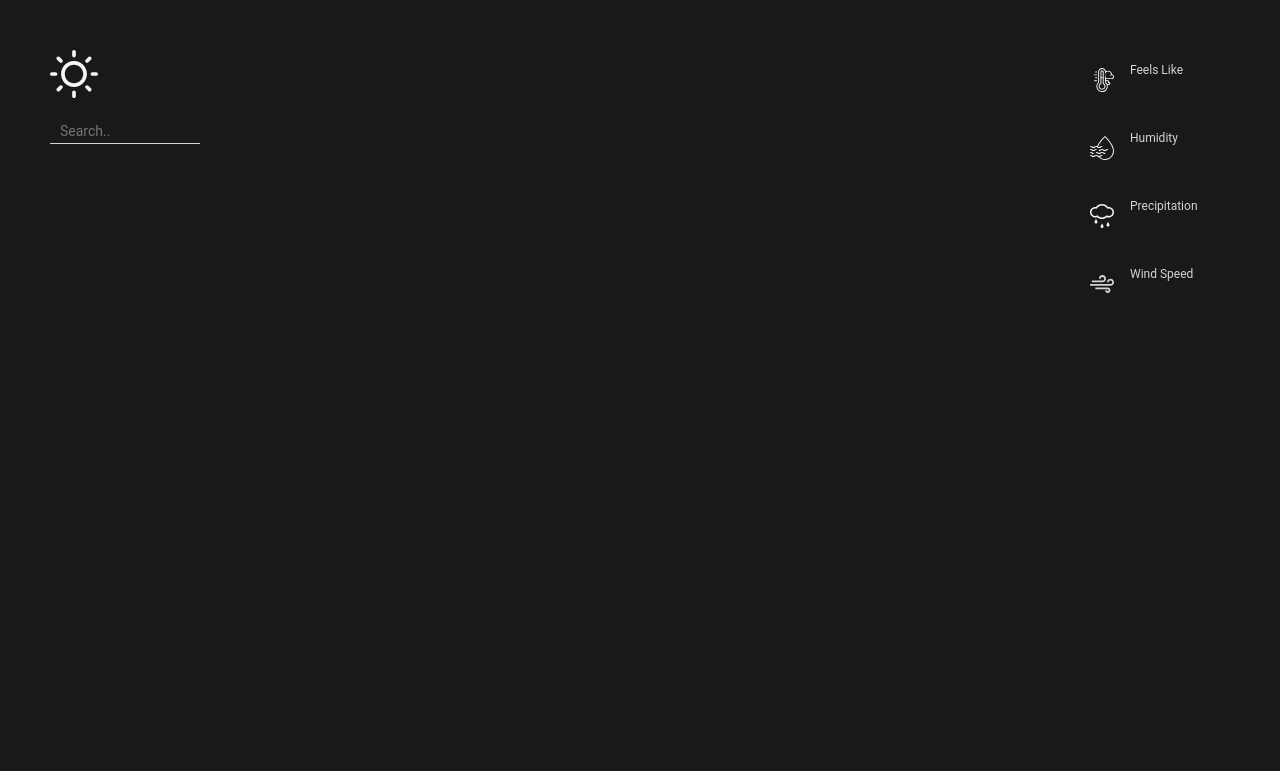
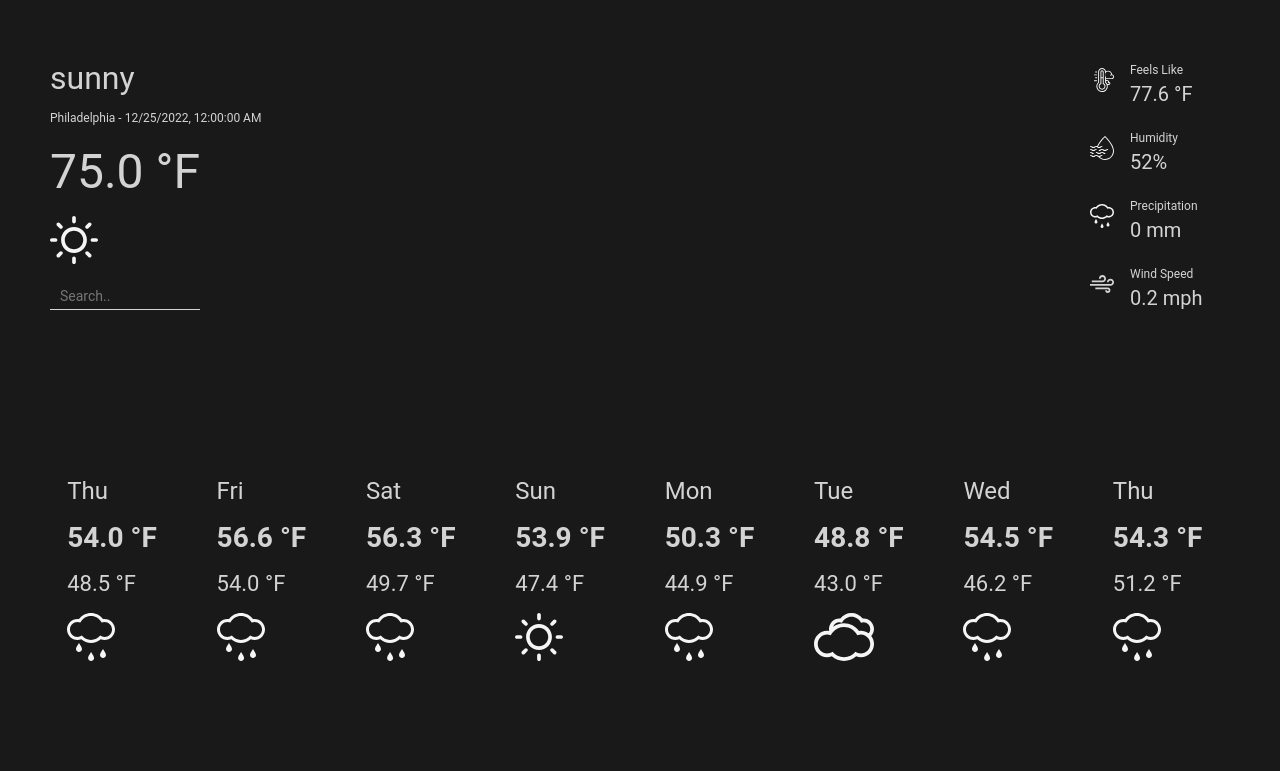
Before and after one commit to jackwatters45/weather-app, a website built with webpack: page src/templates/index.html in a window 1280 px wide. Shown: the top 771 px of the page. Built offline with nearby package versions, Linux system fonts and the light colour scheme; no server answers; files whose address does not match are found by name.

Commit message:
added some filler data to act as a loading screen before fetch is complete

```diff
--- a/src/templates/index.html
+++ b/src/templates/index.html
@@ -13,9 +13,9 @@
   <div class="container">
     <div class="main-content">
       <div class="top-left">
-        <div class="weather-description"></div>
-        <div class="location"></div>
-        <div class="weather-temp"></div>
+        <div class="weather-description">sunny</div>
+        <div class="location">Philadelphia - 12/25/2022, 12:00:00 AM</div>
+        <div class="weather-temp">75.0 °F</div>
         <img class="current-weather-img" src="../assets/img/sunny.svg" alt="">
         <form class="location-form" action="">
           <input class="location-text" type="text" placeholder="Search.." required>
@@ -26,28 +26,68 @@
         <div class="other-cards">
           <img class="feels-like-img" src="../assets/img/feels-like.svg" alt="">
           <div class="card-text">Feels Like</div>
-          <div class="card-result feels-like"></div>
+          <div class="card-result feels-like">77.6 °F</div>
         </div>
         <div class="other-cards">
           <img src="../assets/img/humidty.svg" alt="">
           <div class="card-text">Humidity</div>
-          <div class="card-result humidity"></div>
+          <div class="card-result humidity">52%</div>
         </div>
         <div class="other-cards">
           <img src="../assets/img/chance-rain.svg" alt="">
           <div class="card-text">Precipitation</div>
-          <div class="card-result precipitation"></div>
+          <div class="card-result precipitation">0 mm</div>
         </div>
         <div class="other-cards">
           <img class="wind-img" src="../assets/img/wind.svg" alt="">
           <div class="card-text">
             Wind Speed</div>
-          <div class="card-result wind"></div>
+          <div class="card-result wind">0.2 mph</div>
         </div>
       </div>
       <div class="bottom">
         <div></div>
         <div class="bottom-content">
+          <div class="temp-card">
+            <div class="day">Thu</div>
+            <div class="high">54.0 °F</div>
+            <div class="low">48.5 °F</div><img src="http://localhost:8080/7927c0057a99de258c9f.svg">
+          </div>
+          <div class="temp-card">
+            <div class="day">Fri</div>
+            <div class="high">56.6 °F</div>
+            <div class="low">54.0 °F</div><img src="http://localhost:8080/7927c0057a99de258c9f.svg">
+          </div>
+          <div class="temp-card">
+            <div class="day">Sat</div>
+            <div class="high">56.3 °F</div>
+            <div class="low">49.7 °F</div><img src="http://localhost:8080/7927c0057a99de258c9f.svg">
+          </div>
+          <div class="temp-card">
+            <div class="day">Sun</div>
+            <div class="high">53.9 °F</div>
+            <div class="low">47.4 °F</div><img src="http://localhost:8080/3dec2e69d4893c6d517e.svg">
+          </div>
+          <div class="temp-card">
+            <div class="day">Mon</div>
+            <div class="high">50.3 °F</div>
+            <div class="low">44.9 °F</div><img src="http://localhost:8080/7927c0057a99de258c9f.svg">
+          </div>
+          <div class="temp-card">
+            <div class="day">Tue</div>
+            <div class="high">48.8 °F</div>
+            <div class="low">43.0 °F</div><img src="http://localhost:8080/b60c273d36b9ce8bfaf1.svg">
+          </div>
+          <div class="temp-card">
+            <div class="day">Wed</div>
+            <div class="high">54.5 °F</div>
+            <div class="low">46.2 °F</div><img src="http://localhost:8080/7927c0057a99de258c9f.svg">
+          </div>
+          <div class="temp-card">
+            <div class="day">Thu</div>
+            <div class="high">54.3 °F</div>
+            <div class="low">51.2 °F</div><img src="http://localhost:8080/7927c0057a99de258c9f.svg">
+          </div>
         </div>
       </div>
     </div>
```
Also changed, not shown: src/dom/firstLoad.js (added, +47 -0 lines).
